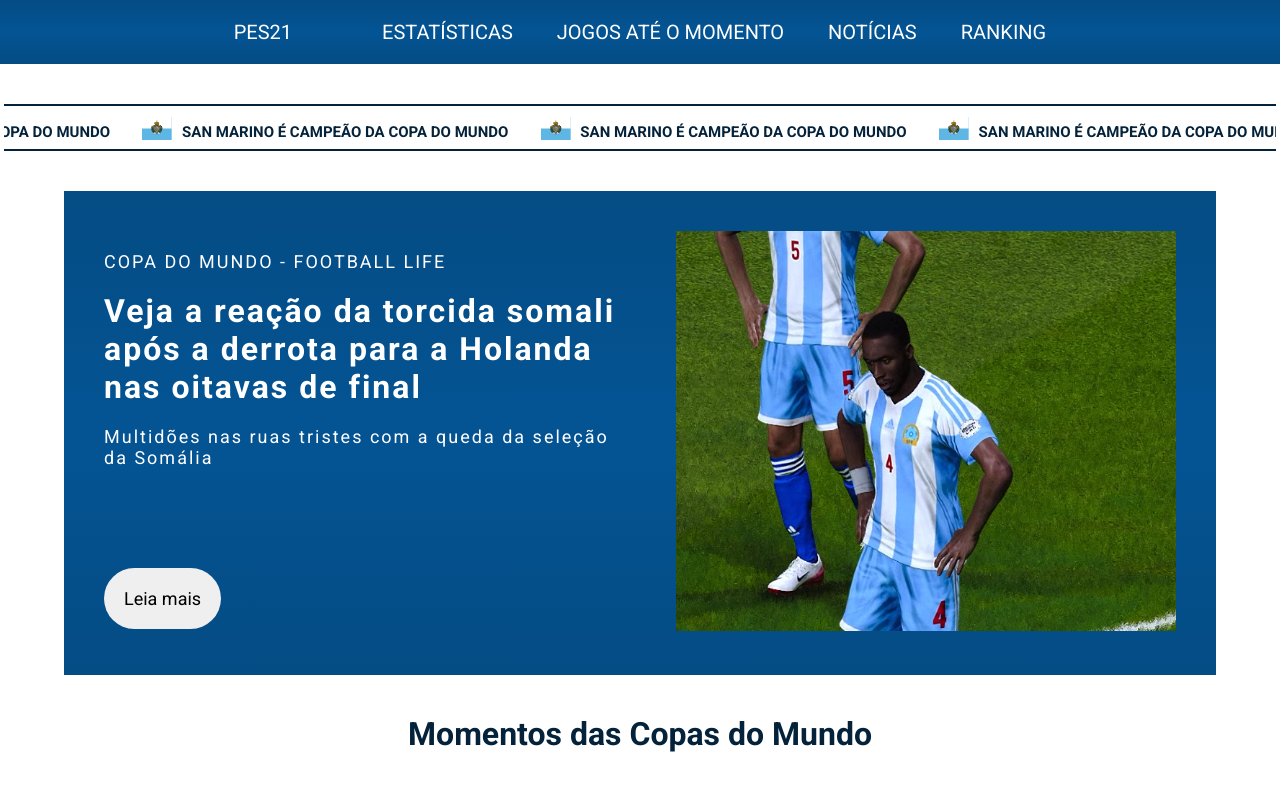
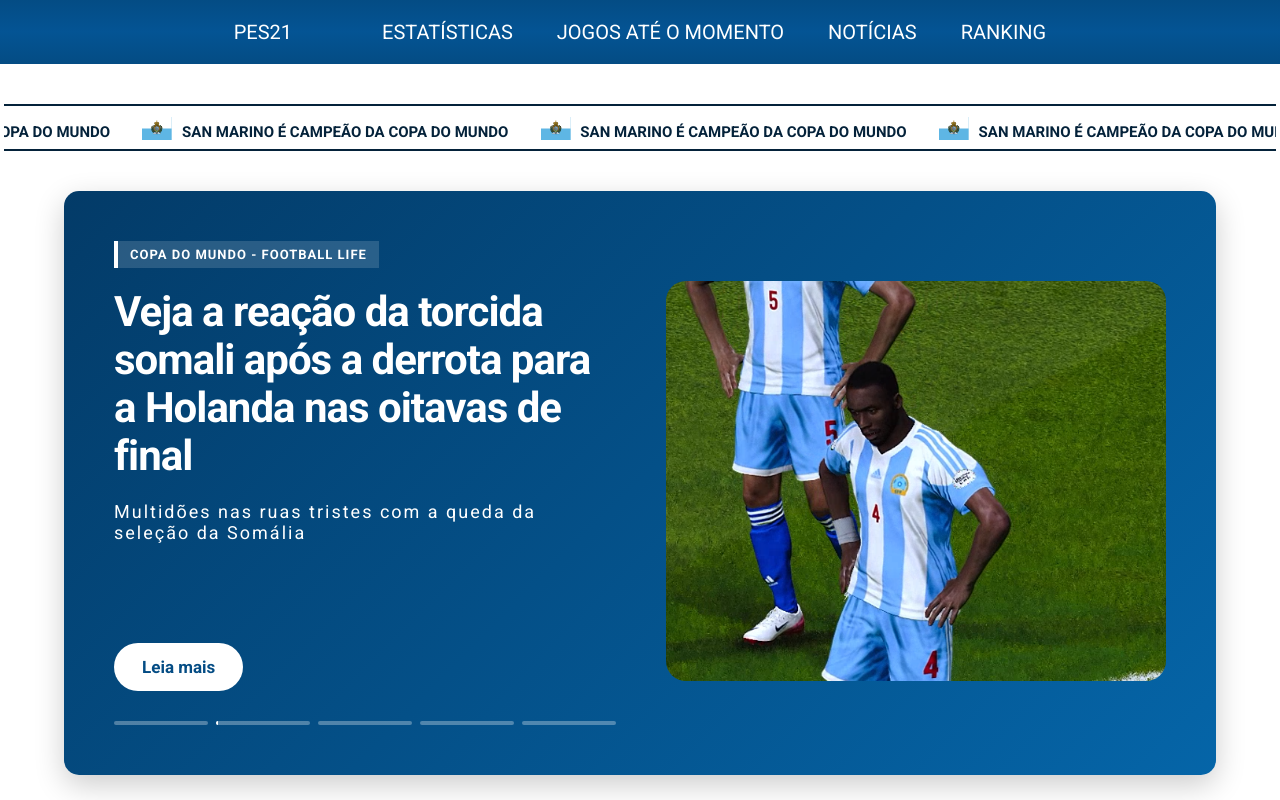
Before and after one commit to BryanC0101/Site-Copas, a plain HTML site: page index.html in a window 1280 px wide. Shown: the top 800 px of the page. Drawn offline with Linux system fonts and the light colour scheme.

Commit message:
index changed

```diff
--- a/index.html
+++ b/index.html
@@ -91,6 +91,15 @@
         <a id="link-noticia" href="/noticias/noticias.html?id=1">
             <button>Leia mais</button>
         </a>
+
+        <div class="barras-noticias">
+            <span class="barra ativa"></span>
+            <span class="barra"></span>
+            <span class="barra"></span>
+            <span class="barra"></span>
+            <span class="barra"></span>
+        </div>
+
     </div>
 
     <div class="direita-main">
--- a/script.js
+++ b/script.js
@@ -36,6 +36,7 @@ const titulo = document.querySelector("#titulo");
 const descricao = document.querySelector("#descricao");
 const imagem = document.querySelector("#imagem-noticia");
 const link = document.querySelector("#link-noticia");
+const barras = document.querySelectorAll(".barra");
 
 let noticiaAtual = 0;
 
@@ -85,6 +86,10 @@ const noticias = [
 
 function trocarNoticia() {
 
+    barras.forEach(barra => {
+        barra.classList.remove("ativa");
+    });
+
     noticiaAtual++;
 
     if (noticiaAtual >= noticias.length) {
@@ -98,6 +103,8 @@ function trocarNoticia() {
     descricao.textContent = noticia.descricao;
     imagem.src = noticia.imagem;
     link.href = noticia.link;
+
+    barras[noticiaAtual].classList.add("ativa");
 }
 
 setInterval(trocarNoticia, 5000);
--- a/style.css
+++ b/style.css
@@ -74,22 +74,51 @@ nav a:hover::after {
     width: 100%;
 }
 
+#categoria {
+    display: inline-block;
+    padding: 6px 12px;
+    background-color: rgba(255, 255, 255, 0.15);
+    border-left: 4px solid white;
+    font-size: 13px !important;
+    font-weight: bold;
+    letter-spacing: 1px;
+}
+
 .caixa-news {
-    padding: 40px;
+    padding: 50px;
     margin: 40px auto;
     gap: 50px;
     display: flex;
-    justify-content: center;
+    justify-content: space-between;
+    align-items: center;
+
     color: white;
-    background: #044C84;
-    background: linear-gradient(180deg, rgba(4, 76, 132, 1) 0%, rgba(4, 84, 148, 1) 50%, rgba(4, 76, 132, 1) 100%);
+
+    background: linear-gradient(
+        135deg,
+        #033b68,
+        #0565a8
+    );
+
     width: 90%;
     max-width: 1200px;
+
+    border-radius: 15px;
+    overflow: hidden;
+
+    box-shadow: 0 10px 30px rgba(0, 0, 0, 0.2);
 }
 
 .direita-main img {
+    border-radius: 20px;
     width: 500px;
     height: 400px;
+    object-fit: cover;
+    transition: transform 0.5s ease, opacity 0.8s ease;
+}
+
+.direita-main img:hover {
+    transform: scale(1.04);
 }
 
 .esquerda-main p {
@@ -99,6 +128,9 @@ nav a:hover::after {
 
 .esquerda-main h1 {
     padding-top: 20px;
+    font-size: 42px;
+    line-height: 1.15;
+    letter-spacing: -1px;
 }
 
 .texto {
@@ -142,6 +174,35 @@ nav a:hover::after {
     animation: scroll 30s linear infinite;
 }
 
+.barras-noticias {
+    display: flex;
+    gap: 8px;
+    margin-top: 30px;
+    width: 100%;
+}
+
+.barra {
+    flex: 1;
+    height: 4px;
+    background-color: rgba(255, 255, 255, 0.3);
+    border-radius: 10px;
+    overflow: hidden;
+}
+
+.barra::before {
+    content: "";
+    display: block;
+    width: 0;
+    height: 100%;
+    background-color: white;
+}
+
+.barra.ativa::before {
+    width: 100%;
+    transition: width 5s linear;
+}
+
+
 @keyframes scroll {
     to {
         transform: translateX(-100%);
@@ -151,12 +212,22 @@ nav a:hover::after {
 
 
 button {
-    padding: 20px;
-    border-radius: 100px;
+    padding: 14px 28px;
+    border-radius: 50px;
     border: none;
-    font-size: 18px;
-    font-weight: 400;
+    font-size: 17px;
+    font-weight: bold;
     cursor: pointer;
+
+    background-color: white;
+    color: #044c84;
+
+    transition: 0.3s ease;
+}
+
+button:hover {
+    transform: translateY(-3px);
+    box-shadow: 0 6px 15px rgba(0, 0, 0, 0.25);
 }
 
 button a{
@@ -217,6 +288,10 @@ button:hover {
         justify-content: space-between;
         gap: 0px;
         padding: 15px 10px;
+    }
+
+    .esquerda-main h1 {
+        font-size: 28px;
     }
 
     #logo a {
```
